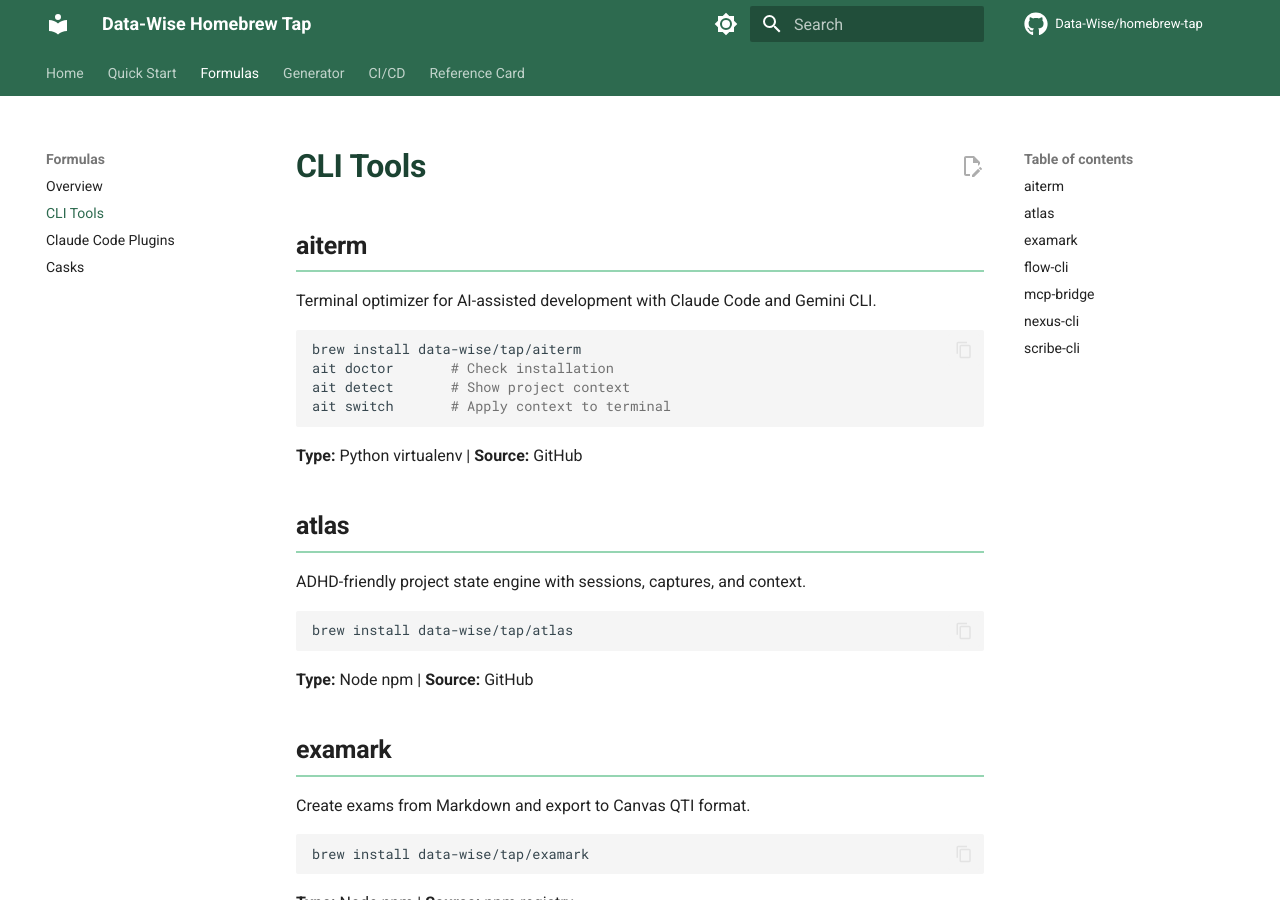
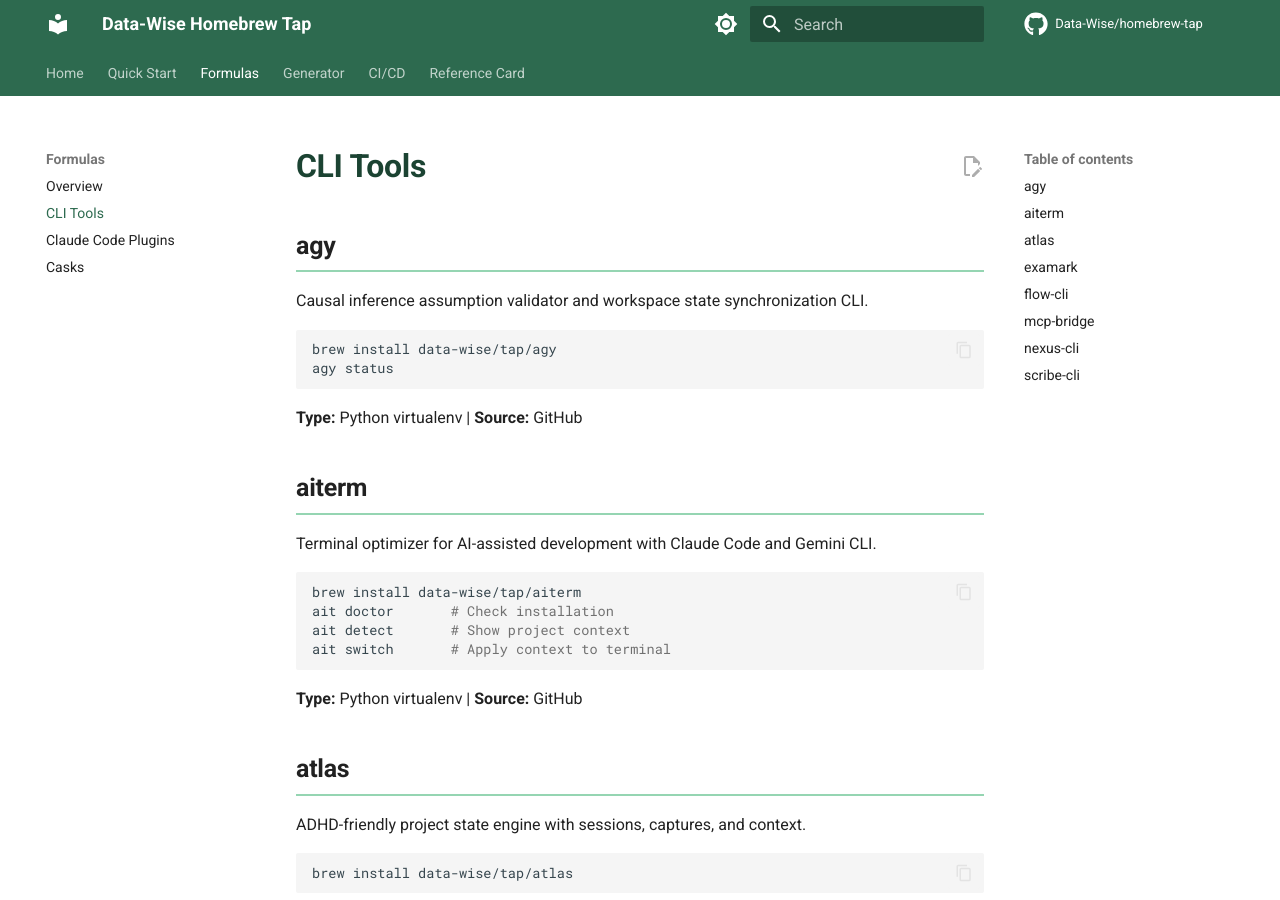
Before and after one commit to Data-Wise/homebrew-tap, an MkDocs documentation site: the page built from docs/formulas/cli-tools.md, in a window 1280 px wide and 900 px high. Built offline with MkDocs 1.6.1 and Material for MkDocs 9.7.7, drawn with Linux system fonts in a browser that asks for light colours; comment, search, counter and statistics services are not loaded.

Commit message:
docs: add agy formula to documentation catalog

````diff
--- a/docs/formulas/cli-tools.md
+++ b/docs/formulas/cli-tools.md
@@ -1,4 +1,15 @@
 # CLI Tools
+
+## agy
+
+Causal inference assumption validator and workspace state synchronization CLI.
+
+```bash
+brew install data-wise/tap/agy
+agy status
+```
+
+**Type:** Python virtualenv | **Source:** GitHub
 
 ## aiterm
 
````
Also changed, not shown: docs/formulas/index.md (+3 -3 lines), docs/index.md (+2 -1 lines).
